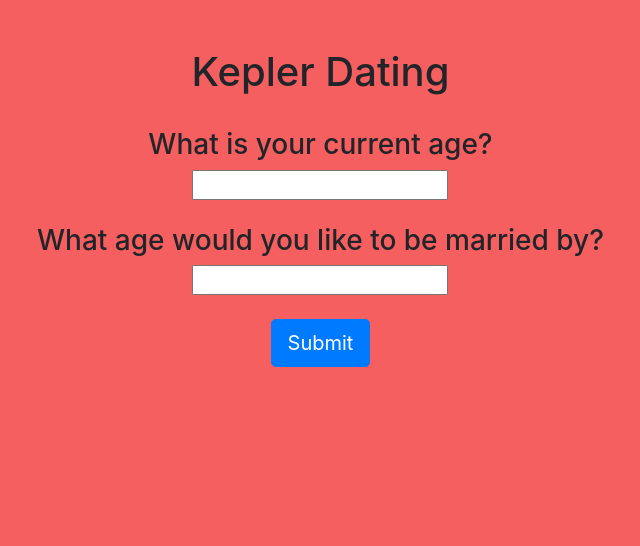
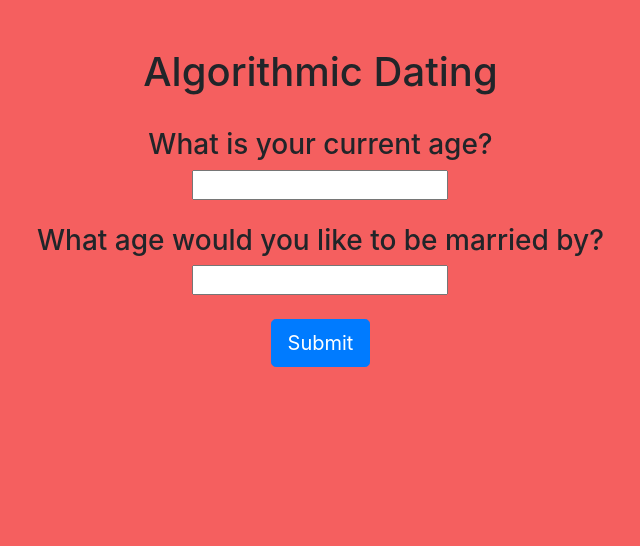
Before and after one commit to anthonyjmarchi/Kepler-Dating-Website, a plain HTML site: page index.html in a window 1280 px wide. Shown: the whole page, without its empty margins (33-673 px from the left). Drawn offline with nearby package versions, Linux system fonts and the light colour scheme.

Commit message:
Update index.html
changed text.

```diff
--- a/index.html
+++ b/index.html
@@ -17,7 +17,7 @@
                         <br>
                         <br>
                         <center>
-                        <h1>Kepler Dating</h1>
+                        <h1>Algorithmic Dating</h1>
                         <br><h3>What is your current age?</h3>
                         <input type="text" id="startAge"><br>
                         <br><h3>What age would you like to be married by?<br></h3>
```
